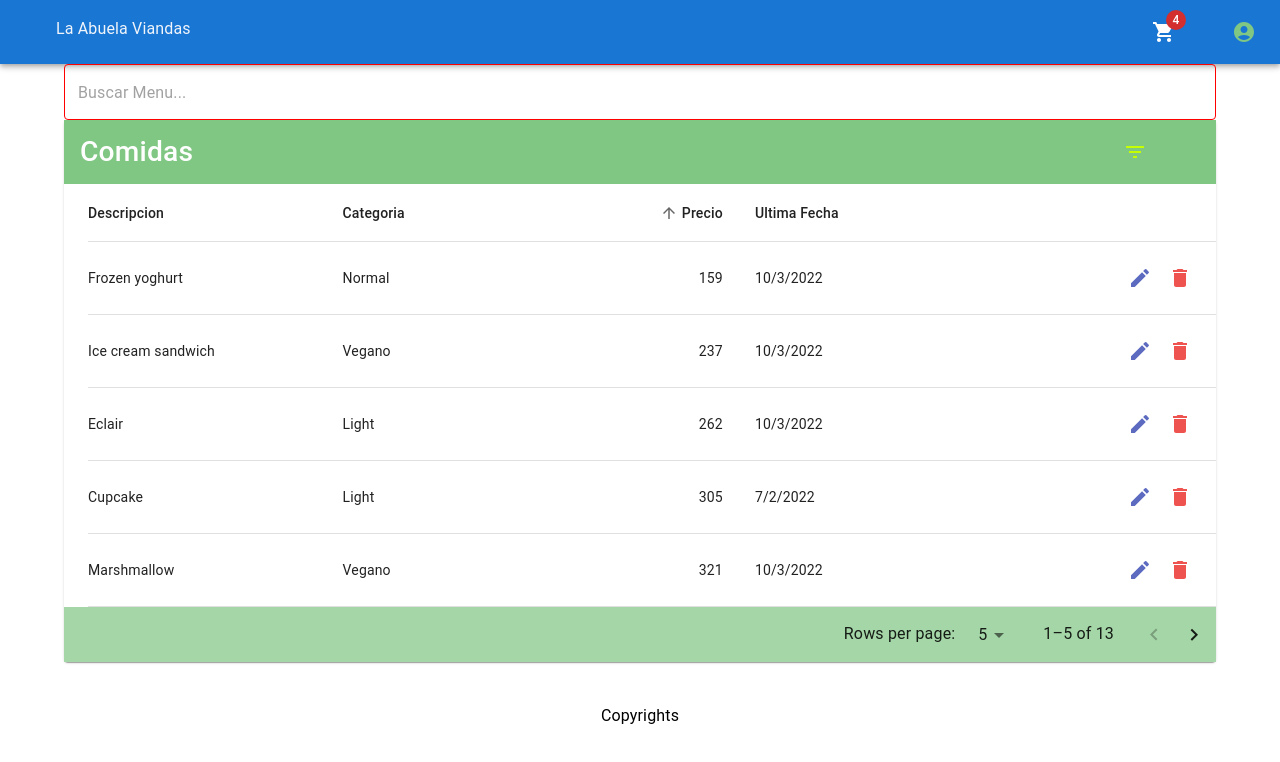
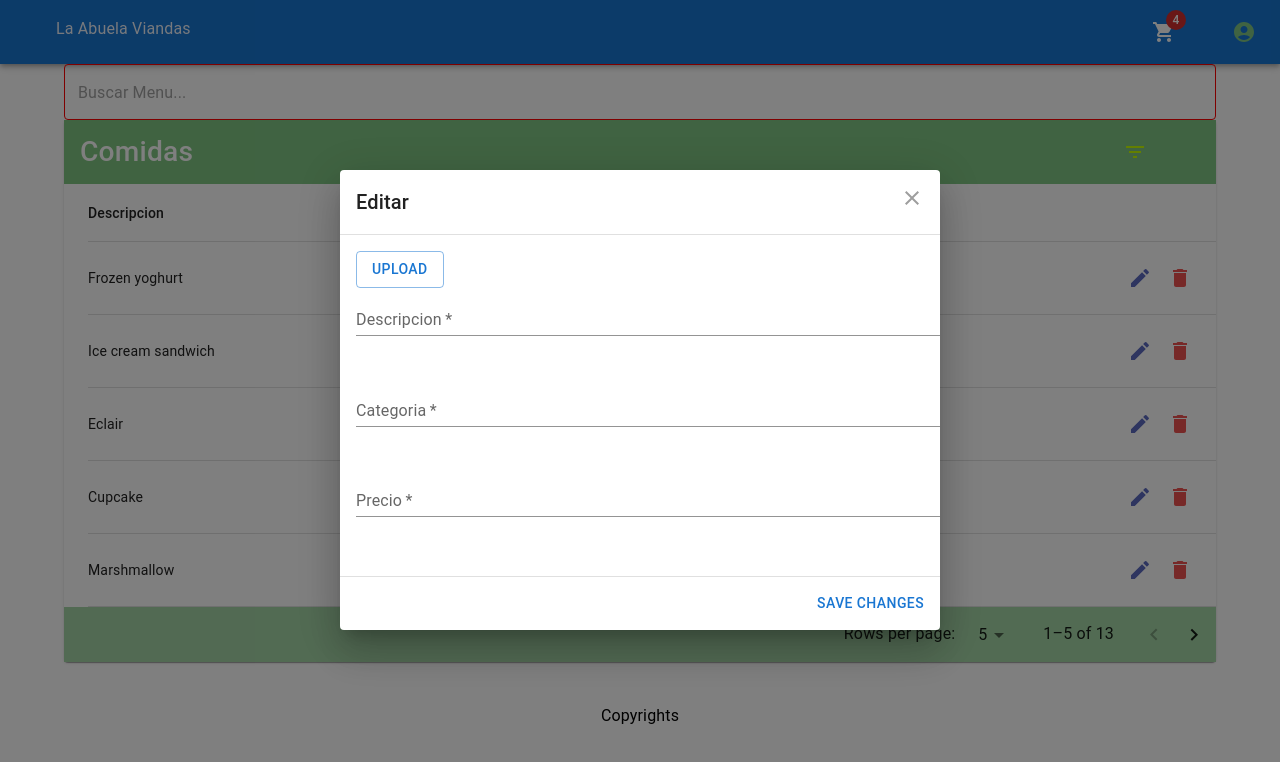
Before and after one commit to scorpion712/abuela-viandas, a Next.js app in the folder frontend/: page / in a window 1280 px wide. Both pictures are taken after a click on the button 1140 px from the left and 278 px from the top of the page. Shown: the top 762 px of the page. Built offline with nearby package versions, Linux system fonts and the light colour scheme; a web font is replaced by a local one.

Commit message:
create edit dialog

```diff
--- /dev/null
+++ b/frontend/components/EditForm.tsx
@@ -0,0 +1,59 @@
+import { Button, Grid, Input, TextField } from '@mui/material'
+import { Box } from '@mui/system'
+import React from 'react'
+
+const EditForm = () => {
+  return (
+    <Box
+      component="form"
+      sx={{
+        '& .MuiTextField-root': { m: 0, width: '60ch', height: '9ch' },
+      }}
+      noValidate
+      autoComplete="off"
+    >
+
+      <Grid
+
+        container
+        direction='column'>
+        <input
+          accept="/home/jero/Documentos/abuela-viandas/abuela-viandas/frontend/public/images/comida-rapida-casera.jpg"
+          style={{ display: 'none' }}
+          id="raised-button-file"
+          multiple
+          type="file"
+        />
+        <label htmlFor="raised-button-file">
+          <Button variant="outlined" component="span">
+            Upload
+          </Button>
+        </label>
+        <TextField
+          required
+          fullWidth
+          id=''
+          color='success'
+          variant='standard'
+          label='Descripcion'
+        />
+        <TextField
+          required
+          id=''
+          color='success'
+          variant='standard'
+          label='Categoria' />
+        <TextField
+          required
+          id=''
+          color='success'
+          variant='standard'
+          label='Precio' />
+
+      </Grid>
+
+    </Box>
+  )
+}
+
+export default EditForm
--- a/frontend/components/FoodTable.tsx
+++ b/frontend/components/FoodTable.tsx
@@ -11,16 +11,17 @@ import useStyles from "../styles/styles";
 
 interface FoodTableProps {
   search: string;
+  handleEditDrawer: (open: boolean) => void;
 }
 
 export default function FoodTable(props: FoodTableProps) {
-  const { search } = props;
+  const { search, handleEditDrawer } = props;
   const classes = useStyles();
 
   const [filter, setFilter] = React.useState("");
 
   const buttons = [
-    <IconButton color="primary" key="b1" onClick={() => console.log("clic")}>
+    <IconButton color="primary" key="b1" onClick={() => handleEditDrawer(true)}>
       <EditIcon className={classes.editIcon} />
     </IconButton>,
     <IconButton key="b2">
--- a/frontend/components/dialogs/generic/GenericDialog.tsx
+++ b/frontend/components/dialogs/generic/GenericDialog.tsx
@@ -22,14 +22,14 @@ interface GenericDialogProps {
     open: boolean,
     handleClose: () => void,
     modalTitle: React.ReactNode,
-    contentChildren: JSX.Element,
-    Transition: React.ForwardRefExoticComponent<TransitionProps & {
+    children: JSX.Element,
+    Transition?: React.ForwardRefExoticComponent<TransitionProps & {
       children: React.ReactElement<any, any>;
   } & React.RefAttributes<unknown>>
 }
 
 export default function GenericDialog(props: GenericDialogProps) {
-    const {open, handleClose, modalTitle, contentChildren, Transition} = props;
+    const {open, handleClose, modalTitle, children, Transition} = props;
 
   return (
   <BootstrapDialog
@@ -42,7 +42,7 @@ export default function GenericDialog(props: GenericDialogProps) {
       {modalTitle}
     </GenericDialogTitle>
     <DialogContent dividers>
-      {contentChildren}
+      {children}
     </DialogContent>
     <DialogActions>
       <Button autoFocus onClick={handleClose}>
--- a/frontend/components/dialogs/generic/GenericDialogTitle.tsx
+++ b/frontend/components/dialogs/generic/GenericDialogTitle.tsx
@@ -11,6 +11,9 @@ import DialogTitle from '@mui/material/DialogTitle';
 
 export const GenericDialogTitle = (props: DialogTitleProps) => {
     const { children, onClose, ...other } = props;
+
+
+
 
     return (
       <DialogTitle sx={{ m: 0, p: 2 }} {...other}>
--- a/frontend/pages/FoodPage.tsx
+++ b/frontend/pages/FoodPage.tsx
@@ -1,33 +1,50 @@
 import { Container, TextField } from '@mui/material';
 import { red } from '@mui/material/colors';
-import React from 'react';
+import React, { useState } from 'react';
+import GenericDialog from '../components/dialogs/generic/GenericDialog';
+import EditForm from '../components/EditForm';
 import FoodTable from '../components/FoodTable';
 
 import Layout from '../components/Layout';
 import useStyles from '../styles/styles';
+import { editTitle } from '../utils/constants';
 
 export default function FoodPage(): JSX.Element {
 
   const [search, setSearch] = React.useState("");
   const classes = useStyles();
 
+
   const handleSearchChange = (e: React.ChangeEvent<HTMLTextAreaElement | HTMLInputElement>) => {
     setSearch(e.target.value.toLowerCase());
   }
 
+  // open and close dialog
+
+  const [openEditDialog,setOpenEditDialog]= React.useState(false);
+
+  const handleOpenEditDialog =(open: boolean) => /*(event: any) => */{
+    setOpenEditDialog(open);
+  };
+  const handleCloseEditDialog = (close: boolean)=>{
+    setOpenEditDialog(close);
+  };
 
   return (
     <Layout>
       <Container className={classes.main}>
         <TextField
+          fullWidth
           className={classes.searchText}
 
-          fullWidth
           placeholder='Buscar Menu...'
           value={search}
           onChange={(e: React.ChangeEvent<HTMLTextAreaElement | HTMLInputElement>) => handleSearchChange(e)}
         />
-        <FoodTable search={search} />
+        <FoodTable search={search} handleEditDrawer={handleOpenEditDialog} />
+        <GenericDialog open={openEditDialog} modalTitle={editTitle } handleClose={()=> setOpenEditDialog(false)} >
+          <EditForm/>
+        </GenericDialog>
       </Container>
     </Layout>
   );
--- a/frontend/pages/index.tsx
+++ b/frontend/pages/index.tsx
@@ -9,7 +9,6 @@ import styles from '../styles/Home.module.css';
 import FoodTable from '../components/GenericTable/GenericTable';
 import HomePage from './HomePage';
 import FoodPage from './FoodPage';
-import AppRoutes from '../routes/Routes';
 
 const Home: NextPage = () => {
   return (
@@ -23,7 +22,7 @@ const Home: NextPage = () => {
     //     <FoodTable />
     //   </div>
     // </Layout>
-    <HomePage />
+    <FoodPage/>
   );
 };
 
--- a/frontend/utils/constants.ts
+++ b/frontend/utils/constants.ts
@@ -1,2 +1,3 @@
 export const appTitle:string = "La Abuela Viandas";
 export const tableTitle:string = "Comidas";
+export const editTitle:string = "Editar"
```
Also changed, not shown: frontend/public/images/comida-rapida-casera.jpg (added).
